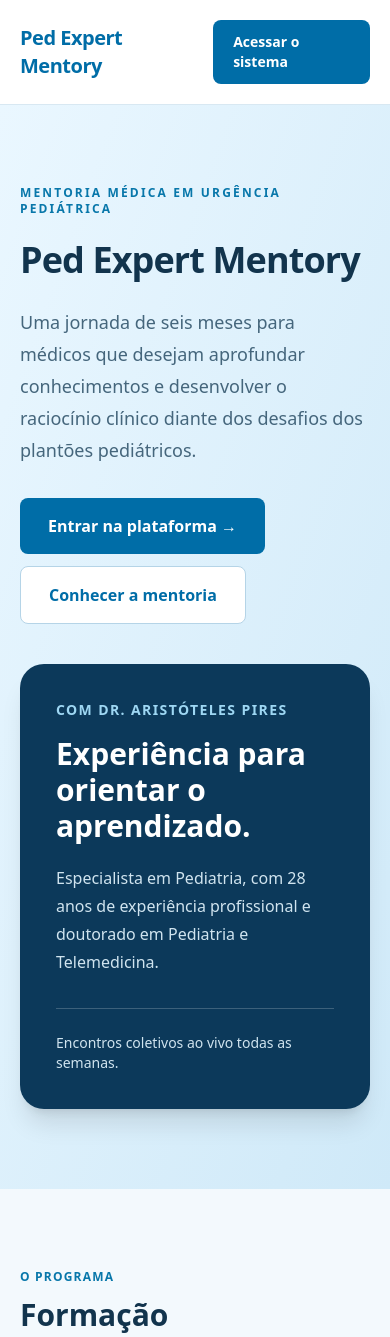
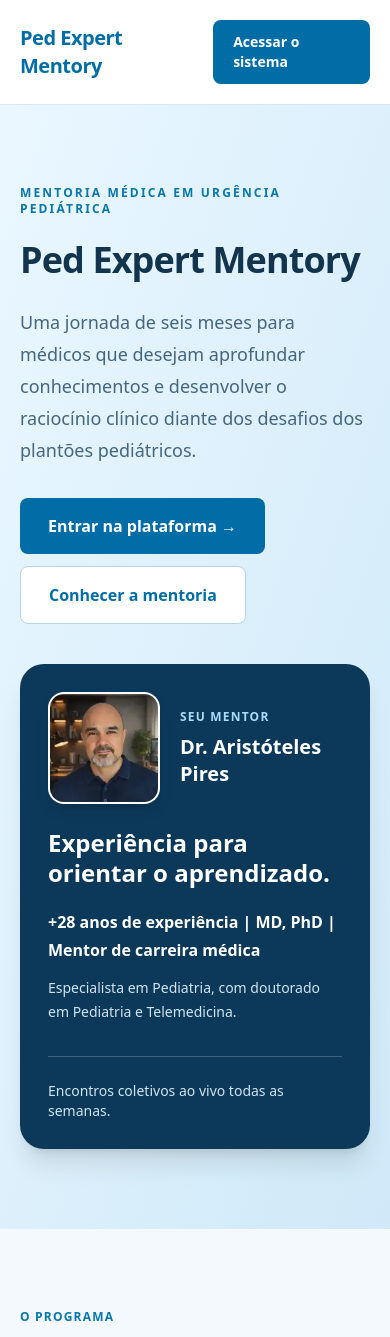
Before and after one commit to g4trader/iatron_calculator, a Next.js app in the folder frontend/: page /ped-expert-mentory in a window 390 px wide. Shown: the top 1337 px of the page. Built offline with nearby package versions, Linux system fonts and the light colour scheme; no server answers; the database is empty.

Commit message:
fix: institutional LP contrast and mentor portrait with authority credentials

```diff
--- a/frontend/app/ped-expert-mentory/page.tsx
+++ b/frontend/app/ped-expert-mentory/page.tsx
@@ -32,11 +32,11 @@ export default function PedExpertMentoryPage() {
               <a href="#programa" className="rounded-lg border border-[#b5d4e7] bg-white px-7 py-4 font-bold text-[#006da7]">Conhecer a mentoria</a>
             </div>
           </div>
-          <div className="rounded-3xl bg-[#0c395a] p-9 text-white shadow-xl">
-            <p className="text-sm font-semibold uppercase tracking-widest text-[#9ed7f3]">Com Dr. Aristóteles Pires</p>
-            <h2 className="mt-4 text-3xl font-bold">Experiência para orientar o aprendizado.</h2>
-            <p className="mt-5 leading-7 text-[#d0e4ef]">Especialista em Pediatria, com 28 anos de experiência profissional e doutorado em Pediatria e Telemedicina.</p>
-            <div className="mt-8 border-t border-white/20 pt-6 text-sm text-[#d0e4ef]">Encontros coletivos ao vivo todas as semanas.</div>
+          <div className="rounded-3xl bg-[#0c395a] p-7 text-white shadow-xl md:p-9" style={{ color: "#ffffff" }}>
+            <div className="mb-6 flex items-center gap-5"><img src="/dr-aristoteles-pires.svg" alt="Retrato do Dr. Aristóteles Pires" className="h-28 w-28 shrink-0 rounded-2xl border-2 border-white/20 bg-white object-cover shadow-lg sm:h-36 sm:w-36" /><div><p className="text-xs font-semibold uppercase tracking-widest" style={{ color: "#a9dcf5" }}>Seu mentor</p><p className="mt-2 text-xl font-extrabold leading-snug" style={{ color: "#ffffff" }}>Dr. Aristóteles Pires</p></div></div>
+            <h2 className="mt-4 text-2xl font-bold leading-tight sm:text-3xl" style={{ color: "#ffffff" }}>Experiência para orientar o aprendizado.</h2>
+            <p className="mt-5 text-base font-bold leading-7" style={{ color: "#ffffff" }}>+28 anos de experiência | MD, PhD | Mentor de carreira médica</p><p className="mt-3 text-sm leading-6" style={{ color: "#d0e4ef" }}>Especialista em Pediatria, com doutorado em Pediatria e Telemedicina.</p>
+            <div className="mt-8 border-t border-white/20 pt-6 text-sm" style={{ color: "#d0e4ef" }}>Encontros coletivos ao vivo todas as semanas.</div>
           </div>
         </div>
       </section>
@@ -48,9 +48,9 @@ export default function PedExpertMentoryPage() {
           {items.map((item) => <article key={item.title} className="rounded-2xl border border-[#dbe8f1] bg-white p-7 shadow-sm"><h3 className="text-xl font-bold">{item.title}</h3><p className="mt-3 leading-7 text-[#526d80]">{item.description}</p></article>)}
         </div>
       </section>
-      <section className="bg-[#0c395a] px-5 py-16 text-center text-white">
-        <h2 className="text-3xl font-black">Já faz parte da Ped Expert Mentory?</h2>
-        <p className="mx-auto mt-4 max-w-2xl leading-7 text-[#d0e4ef]">Entre com suas credenciais na tela de login do sistema para acessar os recursos disponíveis na sua conta.</p>
+      <section className="bg-[#0c395a] px-5 py-16 text-center text-white" style={{ color: "#ffffff" }}>
+        <h2 className="text-3xl font-black" style={{ color: "#ffffff" }}>Já faz parte da Ped Expert Mentory?</h2>
+        <p className="mx-auto mt-4 max-w-2xl leading-7" style={{ color: "#d0e4ef" }}>Entre com suas credenciais na tela de login do sistema para acessar os recursos disponíveis na sua conta.</p>
         <Link href="/login" className="mt-8 inline-block rounded-lg bg-white px-8 py-4 font-bold text-[#006da7]">Acessar tela de login →</Link>
       </section>
       <footer className="bg-[#082a43] px-5 py-7 text-center text-xs text-[#bdd5e3]">© Ped Expert Mentory · PEDIATRON · Conteúdo educacional; não substitui supervisão clínica ou atendimento assistencial.</footer>
```
